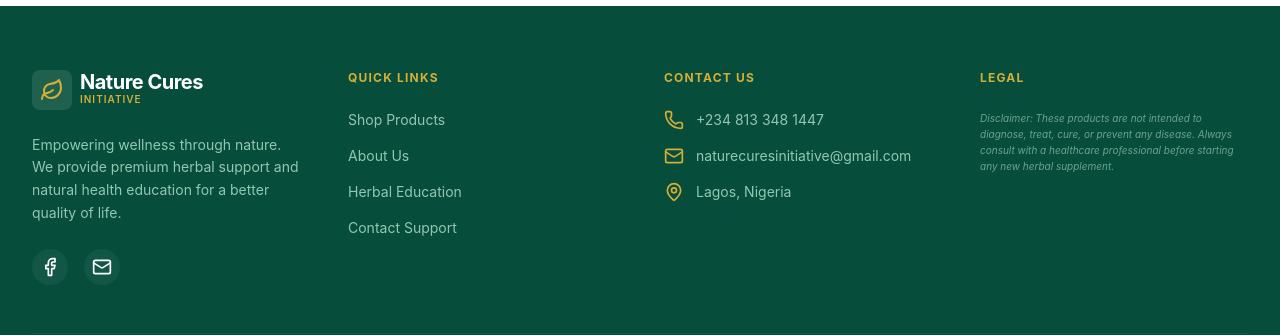
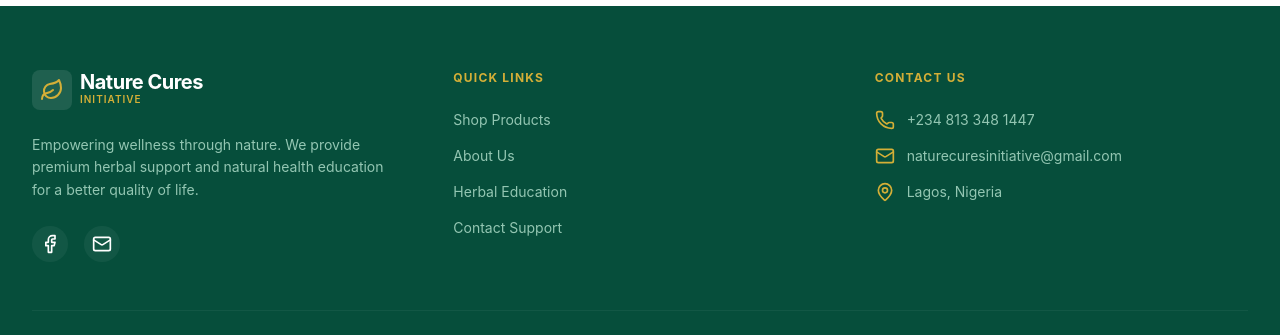
Before and after one commit to slybdev/nature_cure_main_ini, a React (Vite) app: page /about in a window 1280 px wide. Shown: the part 2435-2770 px from the top of the page. Built offline with nearby package versions, Linux system fonts and the light colour scheme; no server answers.

Commit message:
Remove legal disclaimer from footer

```diff
--- a/src/components/Footer.tsx
+++ b/src/components/Footer.tsx
@@ -6,7 +6,7 @@
   return (
     <footer className="bg-brand-green text-white pt-16 pb-8">
       <div className="max-w-7xl mx-auto px-4 sm:px-6 lg:px-8">
-        <div className="grid grid-cols-1 md:grid-cols-4 gap-12 mb-12">
+        <div className="grid grid-cols-1 md:grid-cols-3 gap-12 mb-12">
           <div className="col-span-1 md:col-span-1">
             <Link to="/" className="flex items-center gap-2 mb-6">
               <div className="p-2 bg-white/10 rounded-lg">
@@ -58,12 +58,7 @@
             </ul>
           </div>
 
-          <div>
-            <h3 className="text-brand-gold font-bold uppercase tracking-widest text-xs mb-6">Legal</h3>
-            <p className="text-[10px] text-emerald-100/50 leading-relaxed italic">
-              Disclaimer: These products are not intended to diagnose, treat, cure, or prevent any disease. Always consult with a healthcare professional before starting any new herbal supplement.
-            </p>
-          </div>
+
         </div>
 
         <div className="pt-8 border-t border-white/5 flex flex-col md:flex-row justify-between items-center gap-4 text-[10px] uppercase tracking-widest text-emerald-100/30 font-medium">
```
